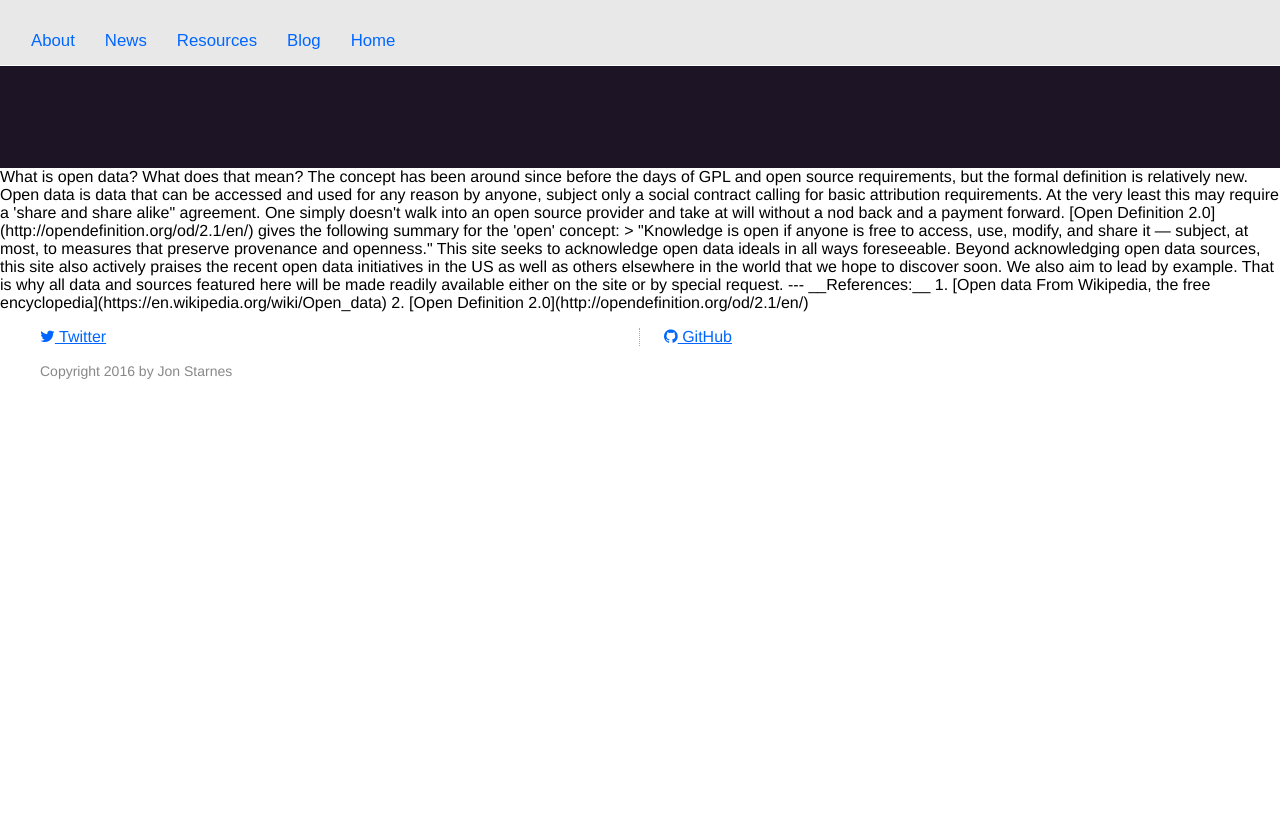
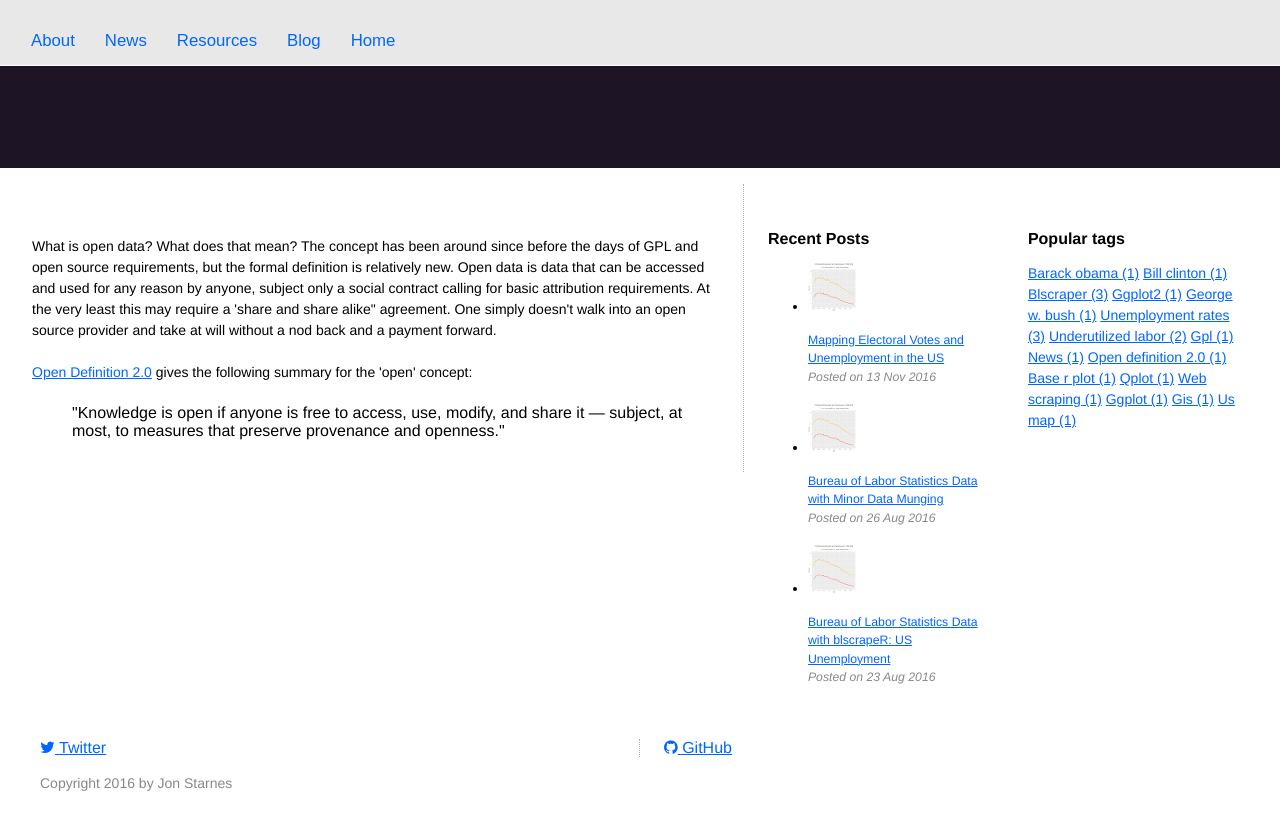
Before and after one commit to jon-starnes/jon-starnes.github.io, a Jekyll site: the page built from index.html, in a window 1280 px wide. Shown: the top 830 px of the page. Built offline with Jekyll 4.4.1, drawn with Linux system fonts in a browser that asks for light colours; nearby versions of some CDN libraries.

Commit message:
Index commit

```diff
--- a/index.html
+++ b/index.html
@@ -1,25 +1,26 @@
 ---
-layout: default
+layout: main
 ---
 
-    {% for post in site.posts.categories['news'] %}
-      <a href="{{ page.url | prepend: site.baseurl }}"><h3 class="ctitle">{{ post.title }}</h3></a>
-      {{ post.content }}
-    {% endfor %}
+<div class="container">
+  <div class="row">
+      <p>
+          What is open data? What does that mean? The concept has been around since before the days of GPL and open source requirements, but the formal definition is relatively new. Open data is data that can be accessed and used for any reason by anyone, subject only a social contract calling for basic attribution requirements. At the very least this may require a 'share and share alike" agreement. One simply doesn't walk into an open source provider and take at will without a nod back and a payment forward.
+      </p>
 
-    What is open data? What does that mean? The concept has been around since before the days of GPL and open source requirements, but the formal definition is relatively new. Open data is data that can be accessed and used for any reason by anyone, subject only a social contract calling for basic attribution requirements. At the very least this may require a 'share and share alike" agreement. One simply doesn't walk into an open source provider and take at will without a nod back and a payment forward.
+      {% for post in site.categories['feature'] limit:1 %}
+        <a href="{{ page.url | prepend: site.baseurl }}"><h3 class="ctitle">{{ post.title }}</h3></a>
+        {{ post.content }}
+      {% endfor %}
 
-    [Open Definition 2.0](http://opendefinition.org/od/2.1/en/) gives the following summary for the 'open' concept:
+      <p>
+      <a href="http://opendefinition.org/od/2.1/en/">Open Definition 2.0</a> gives the following summary for the 'open' concept:
+      </p>
 
-    > "Knowledge is open if anyone is free to access, use, modify, and share it — subject, at most, to measures that preserve provenance and openness."
+      <blockquote>
+        "Knowledge is open if anyone is free to access, use, modify, and share it — subject, at most, to measures that preserve provenance and openness."
+      </blockquote>
 
-    This site seeks to acknowledge open data ideals in all ways foreseeable. Beyond acknowledging open data sources, this site also actively praises the recent open data initiatives in the US as well as others elsewhere in the world that we hope to discover soon. We also aim to lead by example. That is why all data and sources featured here will be made readily available either on the site or by special request.
+    </div>
 
-    ---
-
-
-    __References:__
-
-    1. [Open data From Wikipedia, the free encyclopedia](https://en.wikipedia.org/wiki/Open_data)
-
-    2. [Open Definition 2.0](http://opendefinition.org/od/2.1/en/)
+  </div>
```
